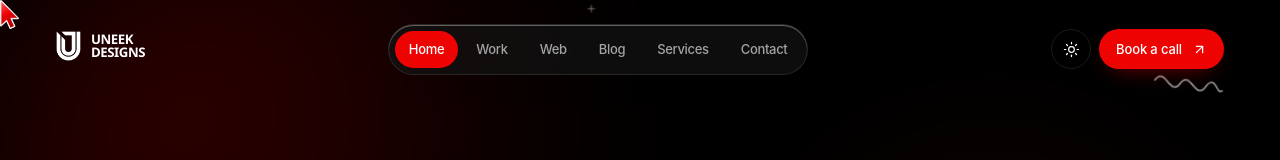
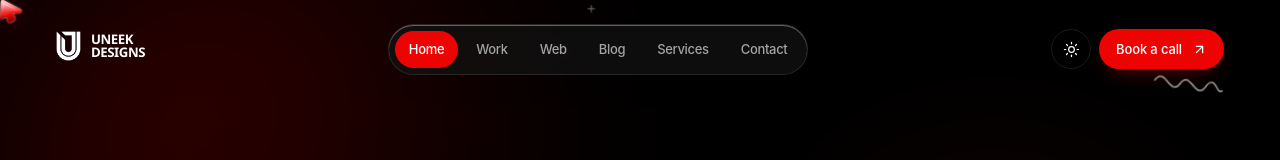
Before and after one commit to Odarafunmi/Uneek-Designs-Portfolio, a Next.js app: page / in a window 1280 px wide. Both pictures are taken after a click on the button 1071 px from the left and 49 px from the top of the page. Shown: the top 160 px of the page. Built offline with nearby package versions, Linux system fonts and the light colour scheme.

Commit message:
Reshape the cursor as a soft, glossy red 3D arrow
Co-authored-by: arena-agent <297053741+arena-agent@users.noreply.github.com>

```diff
--- a/app/globals.css
+++ b/app/globals.css
@@ -924,19 +924,21 @@ html.cursor-custom .cursor-layer {
   display: block;
 }
 
-/* --- arrow: the pointer, with a rim, a red face and a little weight --------- */
+/* --- arrow: a soft, glossy red pointer with a little weight ----------------- */
 .cursor-arrow {
   position: absolute;
   top: 0;
   left: 0;
-  width: 19px;
-  height: 29px;
+  width: 22px;
+  height: 24px;
   opacity: 0;
   /* the hotspot is the tip, so scaling must not move it */
   transform-origin: 0 0;
   will-change: transform;
   transition: opacity 140ms ease, filter 220ms ease;
-  filter: drop-shadow(0 1px 1px rgba(0, 0, 0, 0.22)) drop-shadow(0 3px 7px rgba(0, 0, 0, 0.16));
+  /* a hairline light halo keeps the soft red legible on red artwork */
+  filter: drop-shadow(0 0 1px rgba(255, 255, 255, 0.7)) drop-shadow(0 2px 5px rgba(0, 0, 0, 0.32))
+    drop-shadow(0 0 9px rgba(238, 3, 3, 0.25));
 }
 
 .cursor-arrow svg {
@@ -948,9 +950,10 @@ html.cursor-custom .cursor-layer {
   opacity: 1;
 }
 
-/* over something clickable: brighter rim, a red bloom, and it lifts a touch */
+/* over something clickable: deeper shadow, a red bloom, and it lifts a touch */
 .cursor-arrow[data-mode="hover"] {
-  filter: drop-shadow(0 1px 1px rgba(0, 0, 0, 0.24)) drop-shadow(0 0 7px rgba(238, 3, 3, 0.55));
+  filter: drop-shadow(0 0 1.5px rgba(255, 255, 255, 0.85)) drop-shadow(0 2px 5px rgba(0, 0, 0, 0.34))
+    drop-shadow(0 0 14px rgba(238, 3, 3, 0.62));
 }
 
 .cursor-arrow[data-mode="text"] {
@@ -958,7 +961,8 @@ html.cursor-custom .cursor-layer {
 }
 
 .cursor-arrow[data-pressed="true"] {
-  filter: drop-shadow(0 1px 1px rgba(0, 0, 0, 0.3)) drop-shadow(0 0 9px rgba(238, 3, 3, 0.5));
+  filter: drop-shadow(0 0 1.5px rgba(255, 255, 255, 0.9)) drop-shadow(0 1px 3px rgba(0, 0, 0, 0.4))
+    drop-shadow(0 0 12px rgba(238, 3, 3, 0.55));
 }
 
 /* --- I-beam: drawn instead of the old caret blob ---------------------------- */
@@ -967,12 +971,12 @@ html.cursor-custom .cursor-layer {
   top: 0;
   left: 0;
   width: 10px;
-  height: 20px;
+  height: 21px;
   opacity: 0;
   transform-origin: 50% 0;
   will-change: transform;
   transition: opacity 140ms ease;
-  filter: drop-shadow(0 1px 2px rgba(0, 0, 0, 0.28));
+  filter: drop-shadow(0 1px 3px rgba(0, 0, 0, 0.3));
 }
 
 .cursor-caret svg {
--- a/components/ui/cursor.tsx
+++ b/components/ui/cursor.tsx
@@ -4,7 +4,9 @@ import { useEffect, useRef } from "react";
 
 /**
  * A redrawn pointer that keeps the familiar arrow silhouette — a traditional
- * cursor, finished in the studio's red with a little depth and weight.
+ * arrow, shaped soft and rounded and shaded like a small 3D object: red gradient
+ * face, gloss along the top edge, deep red pooling in the tail, and a faint red
+ * glow. Reads on white pages, dark artwork and red buttons alike.
  *
  * - Fine pointers only; touch and reduced-motion visitors keep the OS cursor.
  * - The arrow tracks the pointer with a short, weighted ease (a few frames of
@@ -163,47 +165,58 @@ export function Cursor() {
     <div className="cursor-layer" aria-hidden>
       <span ref={labelRef} className="cursor-label" data-show="false" data-side="right" />
 
-      {/* The pointer itself — classic arrow silhouette, redrawn with a rim and shading. */}
+      {/* The pointer itself — a soft, rounded arrow with a red gradient and gloss. */}
       <div ref={arrowRef} className="cursor-arrow" data-mode="default" data-visible="false" data-pressed="false">
-        <svg viewBox="0 0 13 20" width="19" height="29" fill="none" xmlns="http://www.w3.org/2000/svg">
+        <svg viewBox="0 0 24 26" width="22" height="24" fill="none" xmlns="http://www.w3.org/2000/svg">
           <defs>
-            <linearGradient id="cursor-red" x1="2" y1="1" x2="11" y2="19" gradientUnits="userSpaceOnUse">
-              <stop offset="0" stopColor="#FF5757" />
-              <stop offset="0.42" stopColor="#EE0303" />
-              <stop offset="1" stopColor="#A30000" />
+            <linearGradient id="cur-face" x1="7" y1="2" x2="15" y2="25" gradientUnits="userSpaceOnUse">
+              <stop offset="0" stopColor="#FF8A8A" />
+              <stop offset="0.32" stopColor="#FF4A4A" />
+              <stop offset="0.62" stopColor="#EE0303" />
+              <stop offset="1" stopColor="#9E0000" />
+            </linearGradient>
+            {/* sheen: light along the top edge, shade pooling in the tail */}
+            <linearGradient id="cur-gloss" x1="12" y1="1" x2="8" y2="26" gradientUnits="userSpaceOnUse">
+              <stop offset="0" stopColor="#FFFFFF" stopOpacity="0.55" />
+              <stop offset="0.34" stopColor="#FFFFFF" stopOpacity="0.12" />
+              <stop offset="0.62" stopColor="#000000" stopOpacity="0" />
+              <stop offset="1" stopColor="#5A0000" stopOpacity="0.45" />
             </linearGradient>
           </defs>
-          {/* a faint dark edge separates the rim from red artwork behind it */}
           <path
-            d="M0.6 0.6 L0.6 17.64 L4.54 13.96 L7.05 19.4 L9.94 18.05 L7.42 12.62 L12.4 12.62 Z"
-            fill="none"
-            stroke="rgba(0,0,0,0.38)"
-            strokeWidth="2.1"
+            d="M3 2 L2.2 18.6 L8.4 14 L10.6 22.6 L14.6 20.8 L11.6 12.6 L21.4 11.8 Z"
+            fill="url(#cur-face)"
+            stroke="url(#cur-face)"
+            strokeWidth="4"
             strokeLinejoin="round"
-          />
-          {/* white rim keeps the arrow legible on red artwork and on black */}
-          <path
-            d="M0.6 0.6 L0.6 17.64 L4.54 13.96 L7.05 19.4 L9.94 18.05 L7.42 12.62 L12.4 12.62 Z"
-            fill="#fff"
-            stroke="#fff"
-            strokeWidth="1.2"
-            strokeLinejoin="round"
+            strokeLinecap="round"
           />
           <path
-            d="M0.6 0.6 L0.6 17.64 L4.54 13.96 L7.05 19.4 L9.94 18.05 L7.42 12.62 L12.4 12.62 Z"
-            fill="url(#cursor-red)"
-            stroke="#fff"
-            strokeWidth="0.55"
+            d="M3 2 L2.2 18.6 L8.4 14 L10.6 22.6 L14.6 20.8 L11.6 12.6 L21.4 11.8 Z"
+            fill="url(#cur-gloss)"
+            stroke="url(#cur-gloss)"
+            strokeWidth="4"
             strokeLinejoin="round"
+            strokeLinecap="round"
           />
         </svg>
       </div>
 
       {/* Text fields get a drawn I-beam rather than a blob. */}
       <div ref={caretRef} className="cursor-caret" data-mode="default" data-visible="false" data-pressed="false">
-        <svg viewBox="0 0 10 20" width="10" height="20" fill="none" xmlns="http://www.w3.org/2000/svg">
-          <path d="M1.2 1.1 H8.8 M5 1.1 V18.9 M1.2 18.9 H8.8" stroke="#fff" strokeWidth="3.4" strokeLinecap="round" />
-          <path d="M1.2 1.1 H8.8 M5 1.1 V18.9 M1.2 18.9 H8.8" stroke="#EE0303" strokeWidth="1.9" strokeLinecap="round" />
+        <svg viewBox="0 0 10 21" width="10" height="21" fill="none" xmlns="http://www.w3.org/2000/svg">
+          <defs>
+            <linearGradient id="cur-caret" x1="2" y1="0" x2="8" y2="21" gradientUnits="userSpaceOnUse">
+              <stop offset="0" stopColor="#FF5A5A" />
+              <stop offset="1" stopColor="#B00000" />
+            </linearGradient>
+          </defs>
+          <path
+            d="M1.4 1.6 H8.6 M5 1.6 V19.4 M1.4 19.4 H8.6"
+            stroke="url(#cur-caret)"
+            strokeWidth="2.6"
+            strokeLinecap="round"
+          />
         </svg>
       </div>
     </div>
```
Also changed, not shown: 1 other file (tests, documents, lock files or other folders).
